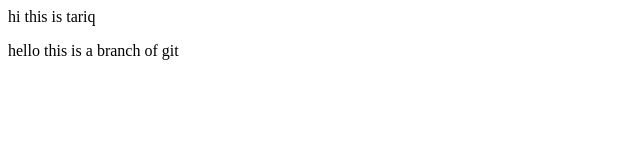
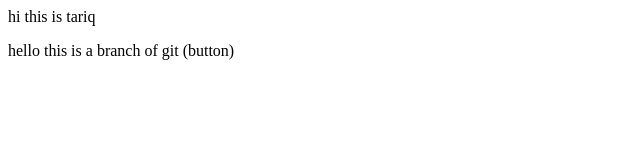
Before and after one commit to TariqNabeel0/localrepo, a plain HTML site: page localrepo/index.html in a window 1280 px wide. Shown: the full height of the page, 0-640 px from the left. Drawn offline with Linux system fonts and the light colour scheme.

Commit message:
A new change

```diff
--- a/localrepo/index.html
+++ b/localrepo/index.html
@@ -1,2 +1,2 @@
 <p>hi this is tariq</p>
-<p>hello this is a branch of git</p>
+<p>hello this is a branch of git (button)</button></p>
```
